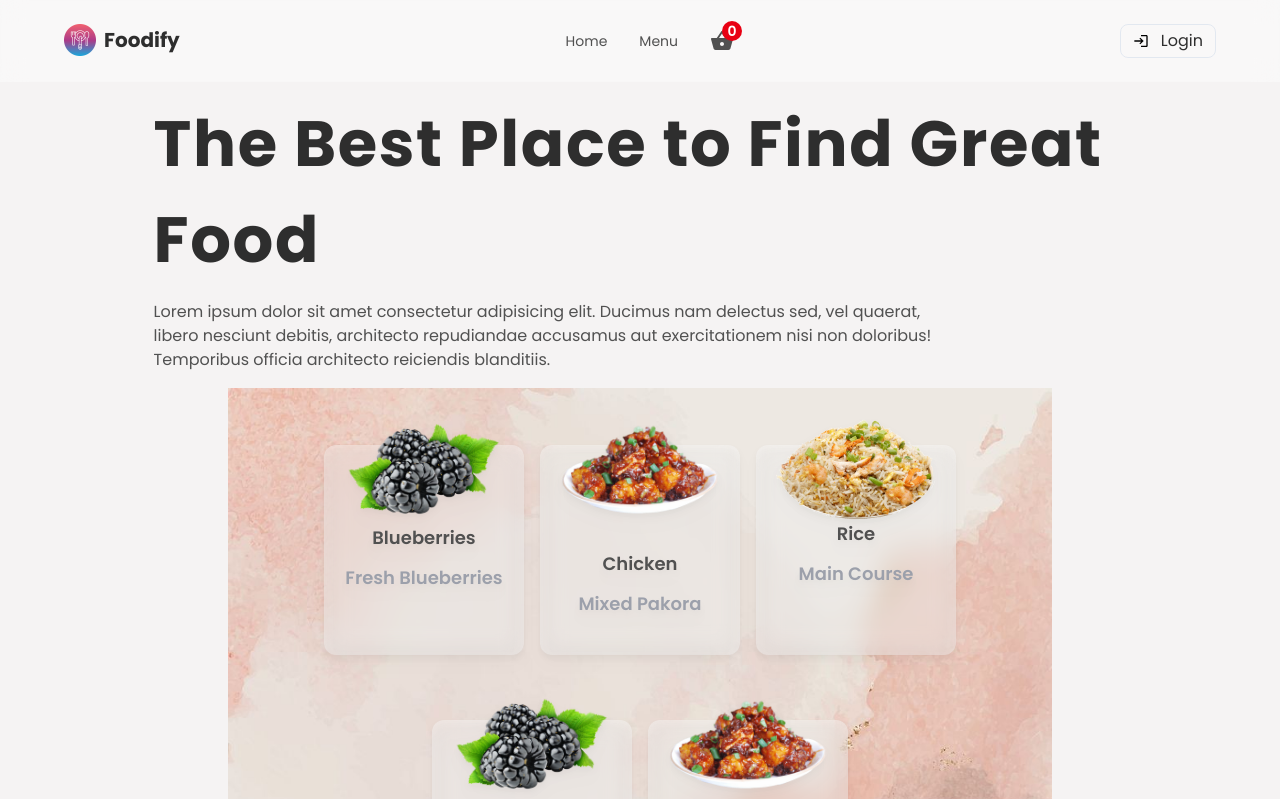
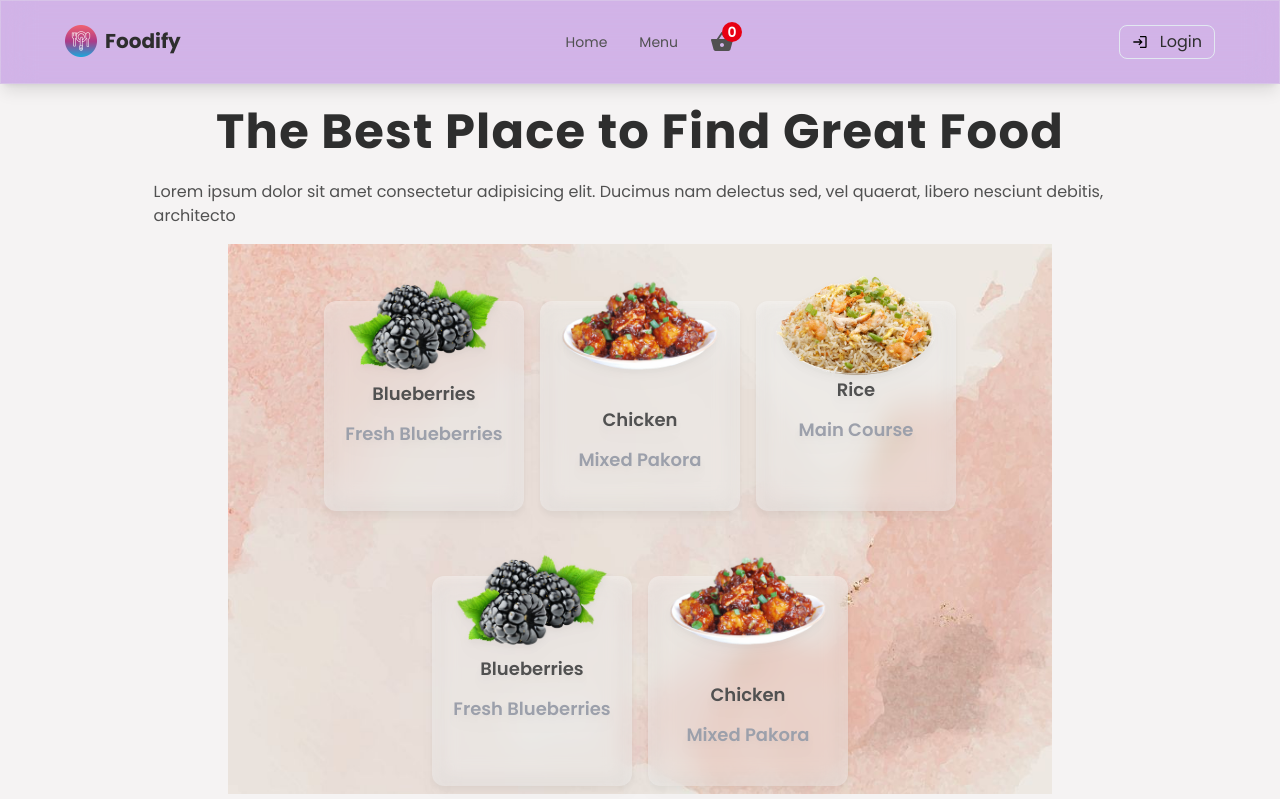
Before and after one commit to rajdips834/foodify, a React (Create React App) app: page / in a window 1280 px wide. Shown: the top 799 px of the page. Built offline with nearby package versions, Linux system fonts and the light colour scheme; no server answers; the database is empty.

Commit message:
Fixed home page layout

```diff
--- a/src/components/Contact/header.tsx
+++ b/src/components/Contact/header.tsx
@@ -5,22 +5,22 @@ import { motion } from "framer-motion";
 import { useStateValue } from "../../context/StateProvider";
 
 const ContactHeader = () => {
-  const [{}, dispatch] = useStateValue();
+  const [{ user }, dispatch] = useStateValue();
   return (
-    <div className="w-full flex flex-row-reverse items-center bg-white justify-between px-4 py-2 cursor-pointer">
+    <div className="flex flex-row-reverse items-center justify-between w-full px-4 py-2 bg-white cursor-pointer">
       <motion.div
         whileTap={{ scale: 0.8 }}
         onClick={() => hideContactform(dispatch)}
       >
-        <MdOutlineKeyboardBackspace className="text-textColor text-2xl " />
+        <MdOutlineKeyboardBackspace className="text-2xl text-textColor " />
       </motion.div>
 
       <motion.div
         whileTap={{ scale: 0.9 }}
         whileHover={{ scale: 0.9 }}
-        className="flex items-center justify-center gap-x-2 px-2"
+        className="flex items-center justify-center px-2 gap-x-2"
       >
-        <MdOutlineMessage className="text-xl cursor-pointer text-purple-600" />
+        <MdOutlineMessage className="text-xl text-purple-600 cursor-pointer" />
         <span>CONTACT US</span>
       </motion.div>
     </div>
--- a/src/components/Header/index.tsx
+++ b/src/components/Header/index.tsx
@@ -18,7 +18,8 @@ const Header = () => {
   const [isOpenMobileNav, setIsOpenMobileNav] = useState(false);
 
   return (
-    <header className="fixed z-50 w-screen bg-cardOverlay backdrop-blur-md md:p-3 md:px-4 lg:p-6 lg:px-16">
+    <header className="fixed z-50 w-screen bg-purple-700 border border-gray-200 shadow-lg bg-opacity-30 backdrop-blur-lg backdrop-saturate-150 border-opacity-30 md:p-3 md:px-4 lg:p-6 lg:px-16">
+      {" "}
       {/* Tablet and Desktop */}
       <div className="justify-between hidden w-full md:flex item-center">
         <Link to={"/"}>
@@ -59,7 +60,6 @@ const Header = () => {
           <LoginAction text={"Login"} />
         )}
       </div>
-
       {/* Mobile */}
       <motion.div
         className="flex items-center justify-between w-full p-0 md:hidden"
--- a/src/components/Showcase/index.tsx
+++ b/src/components/Showcase/index.tsx
@@ -6,16 +6,14 @@ import { data } from "../../utils/showcaseStatic";
 const Showcase = () => {
   return (
     <>
-      <div className="grid w-[80%] grid-cols-1 gap-2 " id="home">
+      <div className="grid w-[80%] grid-cols-1 gap-2  ">
         <div className="flex flex-col items-start justify-center flex-1 gap-3 py-2">
-          <p className="text-[2rem] lg:text-[4rem] font-bold tracking-wide text-headingColor">
+          <p className="text-[2rem] lg:text-[3rem] font-bold text-center w-full tracking-wide text-headingColor">
             The Best Place to Find Great Food
           </p>
-          <p className="text-base text-textColor text-center md:text-left md:w-[80%]">
+          <p className="text-base text-center text-textColor md:text-left md:w-full">
             Lorem ipsum dolor sit amet consectetur adipisicing elit. Ducimus nam
             delectus sed, vel quaerat, libero nesciunt debitis, architecto
-            repudiandae accusamus aut exercitationem nisi non doloribus!
-            Temporibus officia architecto reiciendis blanditiis.
           </p>
         </div>
       </div>
```
